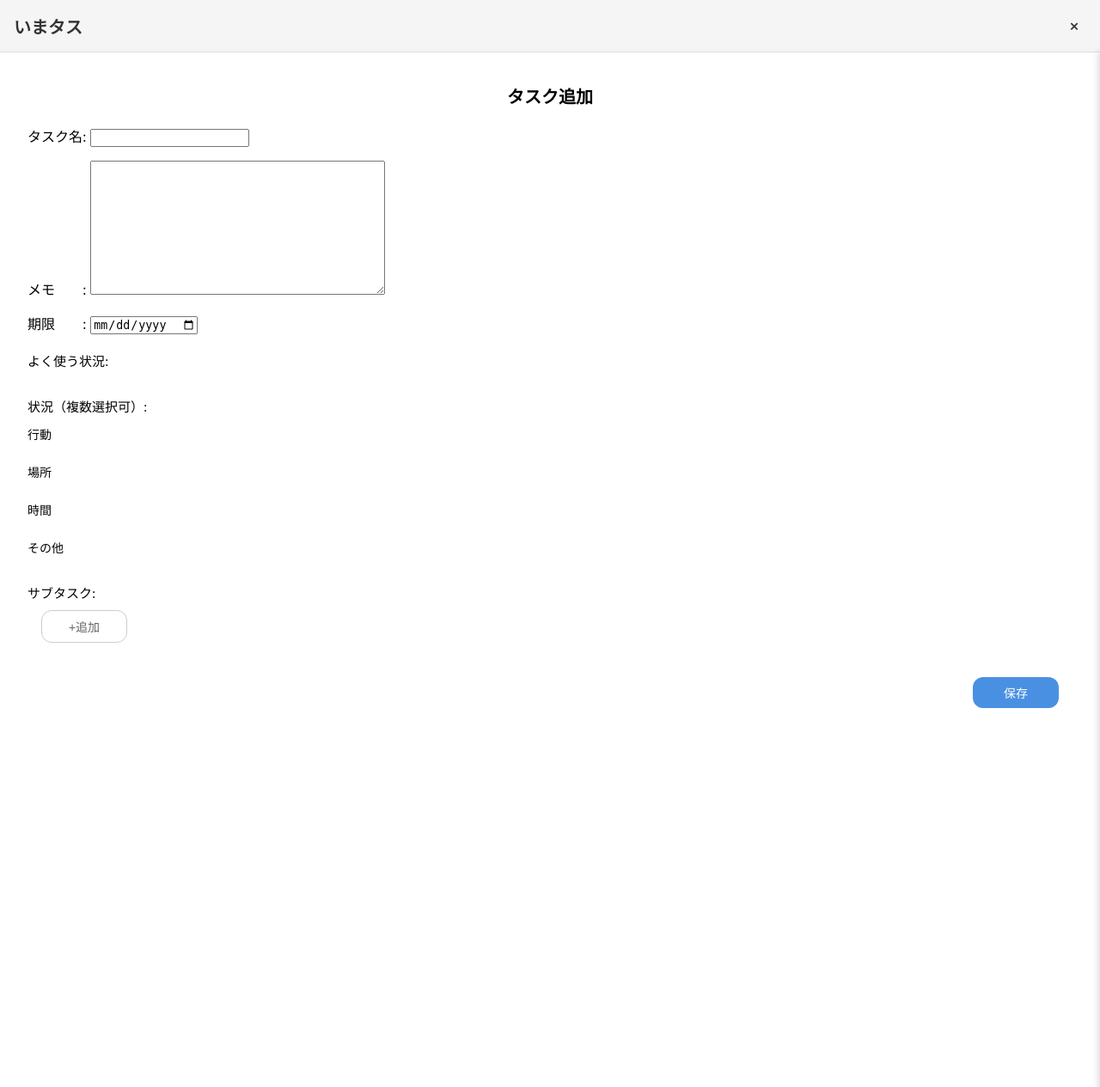
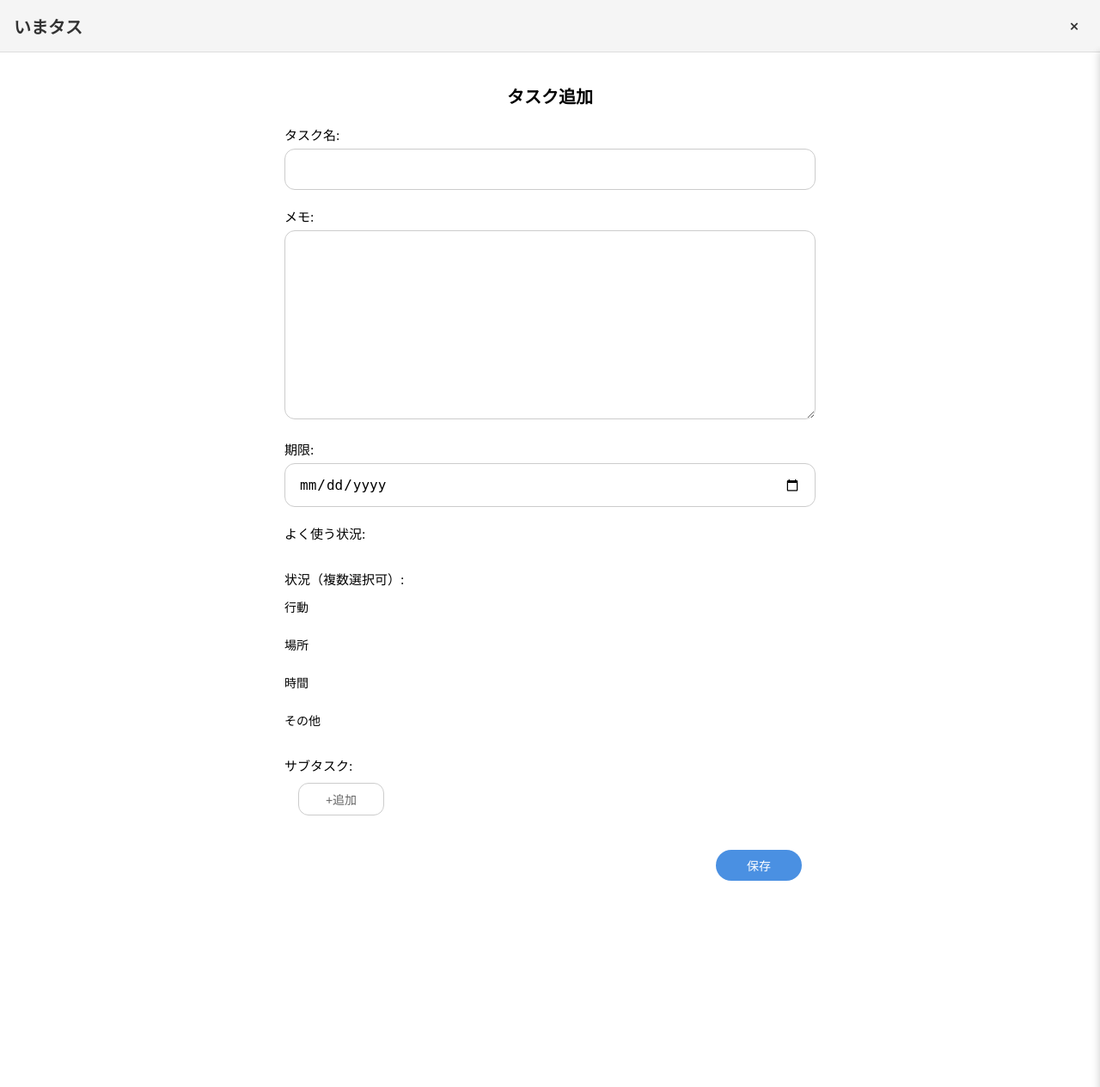
Before and after one commit to komina-bz/IMATAS_git, a Django app: template templates/tasks/add-edit_task.html in a window 1280 px wide. Shown: the top 1265 px of the page at 86% size. Run offline with Django 5.2, Linux system fonts and the light colour scheme; the template is opened without the code that fills it: values that come from a table or form of the project are taken from there, others are empty; data comes from the database, SQL or seed files in the repository.

Commit message:
空メッセージのcss共通化、タスクフォームの統一化

```diff
--- a/static/tasks/tasks.css
+++ b/static/tasks/tasks.css
@@ -217,7 +217,7 @@
 .condition-buttons {
     display: flex;
     flex-wrap: wrap;       /* ★自然に折り返す */
-    gap: 12px;             /* ボタン間の余白 */
+    gap: 8px;             /* ボタン間の余白 */
     padding-left: 12px;    /* ★左側の余白 */
     align-items: flex-start;
     margin-top: 12px; /* タイトルとの余白 */
@@ -502,6 +502,44 @@
     padding: 0 16px;
 }
 
+.task-container {
+    padding: 0 16px;
+    max-width: min(90vw, 650px);  /* ← 画面幅に応じて自動調整 */
+    margin: 0 auto;
+}
+
+/* Django as_p の <p> を整える */
+.task-container p {
+    margin-bottom: 20px;
+}
+
+/* ラベル */
+.task-container label {
+    display: block;
+    font-size: 15px;
+    margin-bottom: 6px;
+}
+
+/* 入力フォーム（認証系と統一） */
+.task-container input[type="text"],
+.task-container input[type="number"],
+.task-container input[type="date"],
+.task-container textarea,
+.task-container select {
+    width: 100%;
+    padding: 14px 16px;
+    font-size: 16px;
+    border: 1px solid #ccc;
+    border-radius: 12px;
+    box-sizing: border-box;
+}
+
+/* テキストエリアの高さ */
+.task-container textarea {
+    min-height: 120px;
+    resize: vertical;   /* ← 上下だけOK、左右は禁止 */
+}
+
 /* 見出し（よく使う状況・状況など） */
 .task_label {
     font-size: 15px;
@@ -534,7 +572,7 @@ button[type="submit"][name="action"] {
     background: #4A90E2;
     color: #fff;
     border: none;
-    border-radius: 12px;
+    border-radius: 20px;
     font-size: 14px;
     cursor: pointer;
     min-width: 100px;     /* ★追加と同じサイズにする */
--- a/templates/tasks/add-edit_task.html
+++ b/templates/tasks/add-edit_task.html
@@ -21,6 +21,7 @@
         <div class="page-title">タスク追加</div>
     {% endif %}
 
+    <div class="task-container">
         <input type="hidden" id="task_pk_hidden" value="{{ task_data.id }}">
         <form method="POST" id="task-form">
             {% csrf_token %}
@@ -92,6 +93,7 @@
             <input type="hidden" name="post_task_pk" value="{{ task_data.id }}">
             <button type="submit" name="action" value="save_task">保存</button>
         </form>
+    </div>
 
 
     {% if not task_data.parent_task_id %}
@@ -104,7 +106,7 @@
                 <button id="close-bottom-sheet" class="close-btn">×</button>
             </div>
 
-            <div id="subtask-area">
+            <div id="subtask-area" class="subtask-container">
                 <input type="hidden" id="task_name_hidden">
                 <input type="hidden" id="task_memo_hidden">
                 <input type="hidden" id="task_due_date_hidden">
@@ -268,12 +270,12 @@
                 document.getElementById("selected_condition_sets_hidden").value =
                     selected_set.join(",");
 
-                sheet.style.bottom = "0";
+                sheet.classList.add("open");
                 overlay.style.display = "block";
             });
 
             closeBtn.addEventListener("click", function() {
-                sheet.style.bottom = "-300px";
+                sheet.classList.remove("open");
                 overlay.style.display = "none";
             });
 
--- a/templates/tasks/incomplete_task_list.html
+++ b/templates/tasks/incomplete_task_list.html
@@ -60,7 +60,7 @@
         </div>
     </div>
     {% empty %}
-        <div>タスクを追加してみましょう</div>
+        <div class="task-empty">タスクを追加してみましょう</div>
     {% endfor %}
 
     <form style="display:none;">
--- a/templates/tasks/task_list.html
+++ b/templates/tasks/task_list.html
@@ -60,7 +60,7 @@
         </div>
     </div>
     {% empty %}
-        <div>タスクを追加してみましょう</div>
+        <div class="task-empty">タスクを追加してみましょう</div>
     {% endfor %}
 
     <form style="display:none;">
--- a/templates/tasks/task_list_by_due.html
+++ b/templates/tasks/task_list_by_due.html
@@ -28,7 +28,7 @@
         <div class="col-due">{{ task.display_due }}</div>
     </div>
     {% empty %}
-        <div>タスクを追加してみましょう</div>
+        <div class="task-empty">タスクを追加してみましょう</div>
     {% endfor %}
 
     <form style="display:none;">
```
Also changed, not shown: other parts of static/tasks/tasks.css (+64 -6 lines), tasks/forms.py (+5 -5 lines). Lines whose indentation alone changed are shown as unchanged.
